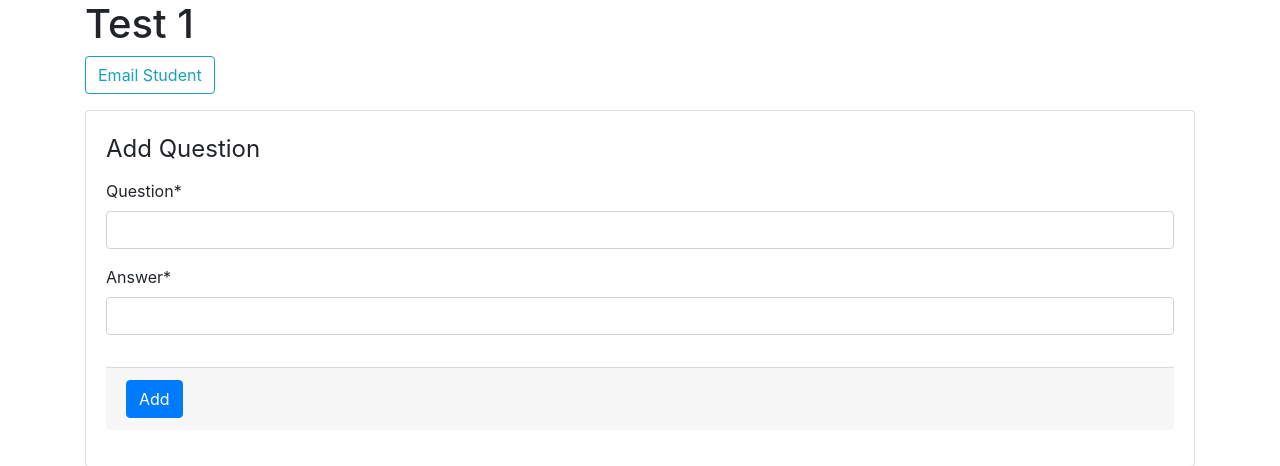
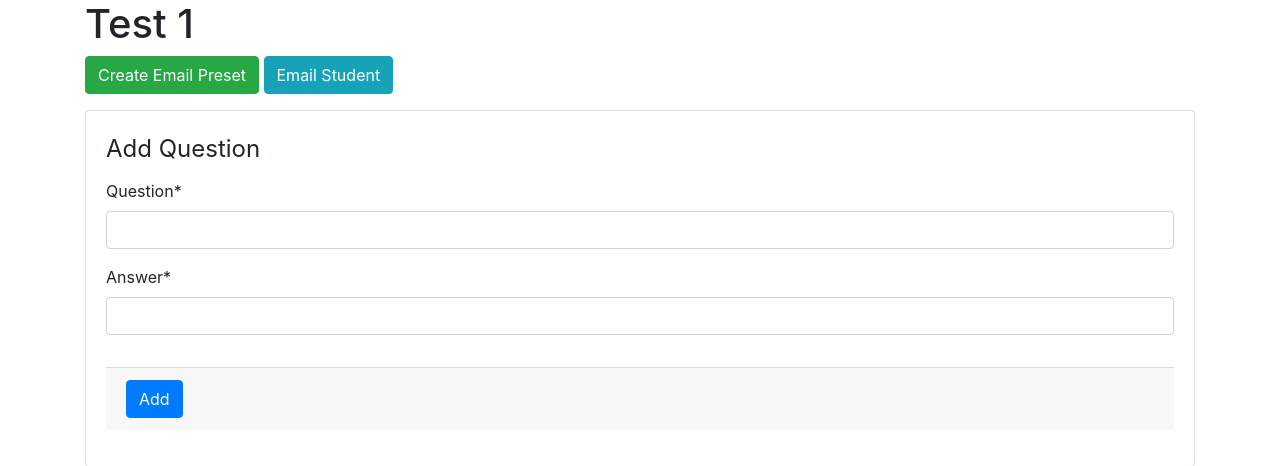
Before and after one commit to hassanaziz0012/lessons-with-a-native, a Django app: page /tests/1/ in a window 1280 px wide. Shown: the part 56-522 px from the top of the page. Run offline with Django 3.2, Linux system fonts and the light colour scheme; data comes from the database, SQL or seed files in the repository; both versions use the stored data as it was after the commit; data that the repository does not hold is empty; some libraries are stand-ins or nearby versions.

Commit message:
Email Preset Feature

```diff
--- a/main/admin.py
+++ b/main/admin.py
@@ -1,7 +1,8 @@
 from django.contrib import admin
-from .models import Question, StudentProfile, Test
+from .models import EmailPreset, Question, StudentProfile, Test
 
 # Register your models here.
 admin.site.register(StudentProfile)
 admin.site.register(Test)
 admin.site.register(Question)
+admin.site.register(EmailPreset)
--- a/main/forms.py
+++ b/main/forms.py
@@ -1,5 +1,5 @@
 from django import forms
-from .models import Question, StudentProfile, Test
+from .models import EmailPreset, Question, StudentProfile, Test
 
 
 class StudentProfileForm(forms.ModelForm):
@@ -46,11 +46,9 @@ class UpdateQuestionForm(forms.ModelForm):
         model = Question
         fields = ['question', 'answer']
 
-class EmailStudentForm(forms.Form):
-
+class EmailStudentForm(forms.ModelForm):
     recipient = forms.EmailField(label='Recipient\'s Email Address')
-    subject = forms.CharField(max_length=120)
-    body = forms.CharField(widget=forms.Textarea)
 
     class Meta:
+        model = EmailPreset
         fields = ['recipient', 'subject', 'body']
--- a/main/models.py
+++ b/main/models.py
@@ -54,3 +54,14 @@ class Question(models.Model):
 
     def __repr__(self) -> str:
         return f'<{self.question} - {self.test}>'
+
+class EmailPreset(models.Model):
+    recipient = models.EmailField()
+    subject = models.CharField(max_length=120)
+    body = models.TextField()
+
+    def __str__(self) -> str:
+        return f'{self.recipient} - Subject: {self.subject}'
+
+    def __repr__(self) -> str:
+        return f'<{self.recipient}><Subject: {self.subject}>'
--- a/main/templates/main/test.html
+++ b/main/templates/main/test.html
@@ -4,13 +4,51 @@
 {% block content %}
 <h1>{{test.test_name}}</h1>
 
+<button type="button" class="btn btn-success mb-3" data-toggle="modal" data-target="#createEmailPresetModal">
+    Create Email Preset
+</button>
+
+  <!-- Modal -->
+<div class="modal fade" id="createEmailPresetModal" tabindex="-1" role="dialog" aria-labelledby="createEmailPresetModalLabel" aria-hidden="true">
+    <div class="modal-dialog" role="document">
+        <div class="modal-content">
+
+            <div class="modal-header">
+
+                <h5 class="modal-title" id="exampleModalLabel">Create Email Preset</h5>
+
+                <button type="button" class="close" data-dismiss="modal" aria-label="Close">
+                    <span aria-hidden="true">&times;</span>
+                </button>
+
+            </div>
+
+            <div class="modal-body">
+                <form action="{% url 'save-email-preset' test.id %}" method="post">
+                    <fieldset class="form-group">
+                        {%csrf_token%}
+                        {{e_form|crispy}}
+                    </fieldset>
+            </div>
+
+            <div class="modal-footer">
+                <button type="button" class="btn btn-danger" data-dismiss="modal">Cancel</button>
+                <button type="submit" class="btn btn-primary">Save Preset</button>
+            </form>
+
+            </div>
+
+        </div>
+    </div>
+</div>
+
 <!-- Button trigger modal -->
-<button type="button" class="btn btn-outline-info mb-3" data-toggle="modal" data-target="#exampleModal">
+<button type="button" class="btn btn-info mb-3" data-toggle="modal" data-target="#emailStudentModal">
     Email Student
 </button>
 
   <!-- Modal -->
-<div class="modal fade" id="exampleModal" tabindex="-1" role="dialog" aria-labelledby="exampleModalLabel" aria-hidden="true">
+<div class="modal fade" id="emailStudentModal" tabindex="-1" role="dialog" aria-labelledby="emailStudentModalLabel" aria-hidden="true">
     <div class="modal-dialog" role="document">
         <div class="modal-content">
 
@@ -25,17 +63,23 @@
             </div>
 
             <div class="modal-body">
-                <form action="{% url 'send-student-email' test.id %}" method="post">
-                    <fieldset class="form-group">
-                        {%csrf_token%}
-                        {{e_form|crispy}}
-                    </fieldset>
+                <fieldset class="form-group presets">
+                    <ul class="list-group">
+                        {% for preset in presets %}
+                                <li class="list-group-item">
+                                    <a href="{% url 'send-student-email' test_id=test.id preset_id=preset.id %}">
+                                        <button class="btn btn-info">{{preset.recipient}} - {{preset.subject}}</button>
+                                    </a>
+                                </li>
+
+                        {% endfor %}
+                    </ul>
+                </fieldset>
             </div>
 
             <div class="modal-footer">
                 <button type="button" class="btn btn-secondary" data-dismiss="modal">Close</button>
-                <button type="submit" class="btn btn-primary">Save changes</button>
-            </form>
+                <button type="button" class="btn btn-primary">Save changes</button>
 
             </div>
 
--- a/main/urls.py
+++ b/main/urls.py
@@ -27,6 +27,7 @@ urlpatterns = [
     path('tests/<int:test_id>/move/up', views.test_move_up, name='test-move-up'),
     path('tests/<int:test_id>/move/down', views.test_move_down, name='test-move-down'),
 
-    path('tests/<int:test_id>/send-mail', views.send_student_email, name='send-student-email'),
+    path('tests/<int:test_id>/save-email-preset', views.save_email_preset, name='save-email-preset'),
+    path('tests/<int:test_id>/<int:preset_id>/send-mail', views.send_student_email, name='send-student-email'),
 
 ]
--- a/main/views.py
+++ b/main/views.py
@@ -7,7 +7,7 @@ from django.urls import reverse_lazy
 
 from .forms import (AddQuestionForm, StudentProfileForm, UpdateStudentProfileForm, CreateTestForm,
     UpdateTestForm, UpdateQuestionForm, EmailStudentForm)
-from .models import StudentProfile, Test, Question
+from .models import EmailPreset, StudentProfile, Test, Question
 
 from email.message import EmailMessage
 import smtplib
@@ -105,8 +105,6 @@ def delete_profile(request, profile_id):
 
 
 def tests(request):
-    tests = Test.objects.all()
-
     tests = Test.objects.all().order_by('test_order')
 
     questions = Question.objects.all()
@@ -129,9 +127,7 @@ def tests(request):
                 profile.test_status_new.add(test)
                 profile.save()
 
-
             messages.success(request, 'This test has been created.', extra_tags='alert alert-primary')
-
             return redirect('tests')
 
     else:
@@ -183,6 +179,7 @@ def test(request, test_id):
         'questions': questions,
         'form': form,
         'e_form': e_form,
+        'presets': EmailPreset.objects.all(),
     }
     return render(request, 'main/test.html', context=context)
 
@@ -367,21 +364,26 @@ def test_move_down(request, test_id):
 
     return redirect('tests')
 
-def send_student_email(request, test_id):
+def save_email_preset(request, test_id):
     test = Test.objects.filter(pk=test_id).first()
 
+    recipient = request.POST.get('recipient')
+    subject = request.POST.get('subject')
+    body = request.POST.get('body')
+
+    preset = EmailPreset(recipient=recipient, subject=subject, body=body)
+    preset.save()
+
+    return redirect('test', test_id)
+
+def send_student_email(request, test_id, preset_id):
+    preset = EmailPreset.objects.filter(pk=preset_id).first()
     message = EmailMessage()
+
     message['From'] = 'lessonswithanative@gmail.com'
-    message['To'] = request.POST.get('recipient')
-    message['Subject'] = request.POST.get('subject')
-    message.set_content(
-        f'''{request.POST.get('body')}
-
-Test: {test.test_name}
-
-Best Regards
-Lessons with a Native'''
-    )
+    message['To'] = preset.recipient
+    message['Subject'] = preset.subject
+    message.set_content(preset.body)
 
     with smtplib.SMTP_SSL('smtp.gmail.com', 465) as smtp:
         smtp.login('lessonswithanative@gmail.com', 'Noki@7250i')
```
Also changed, not shown: db.sqlite3, main/migrations/0024_emailpreset.py (added).
